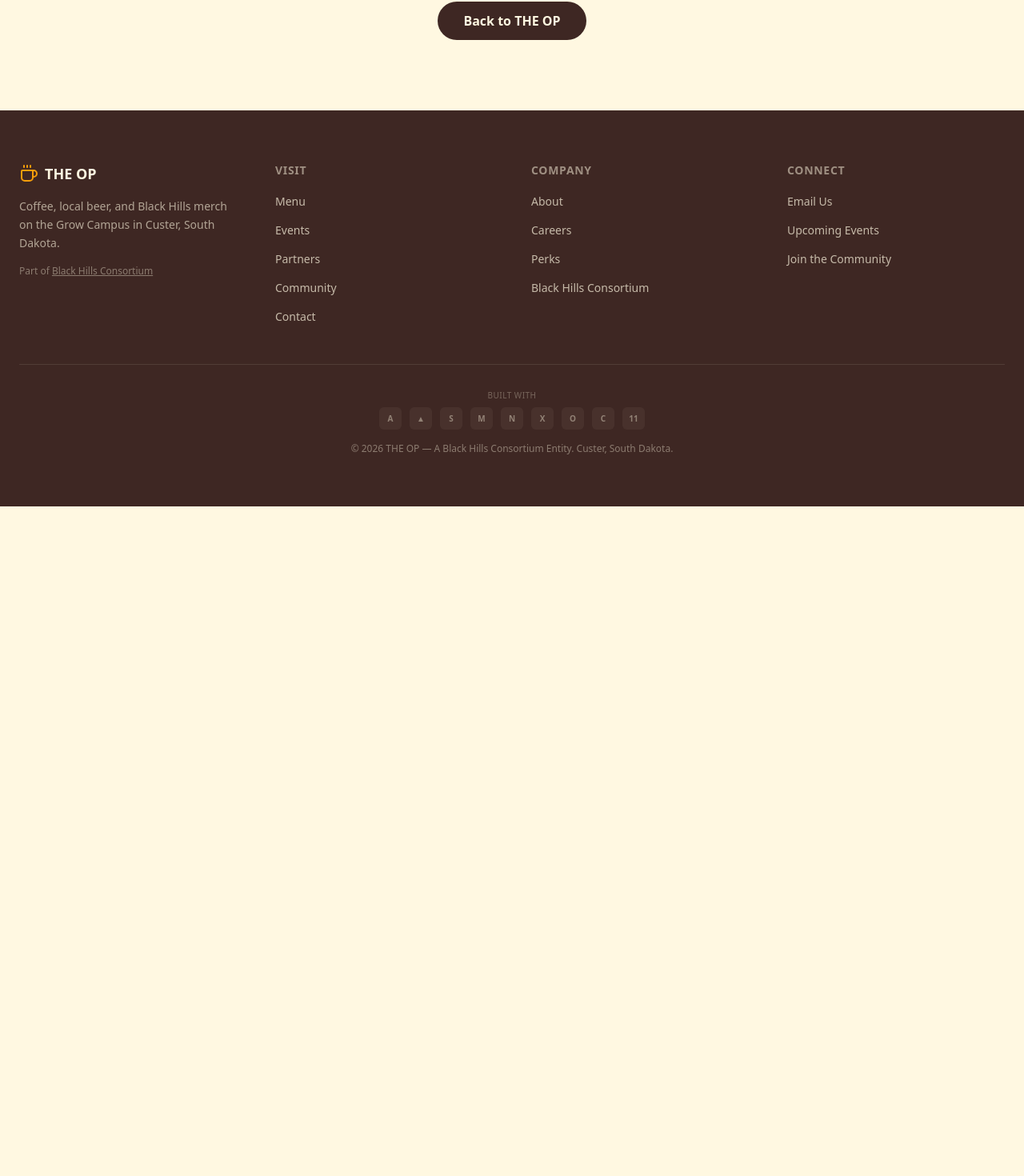
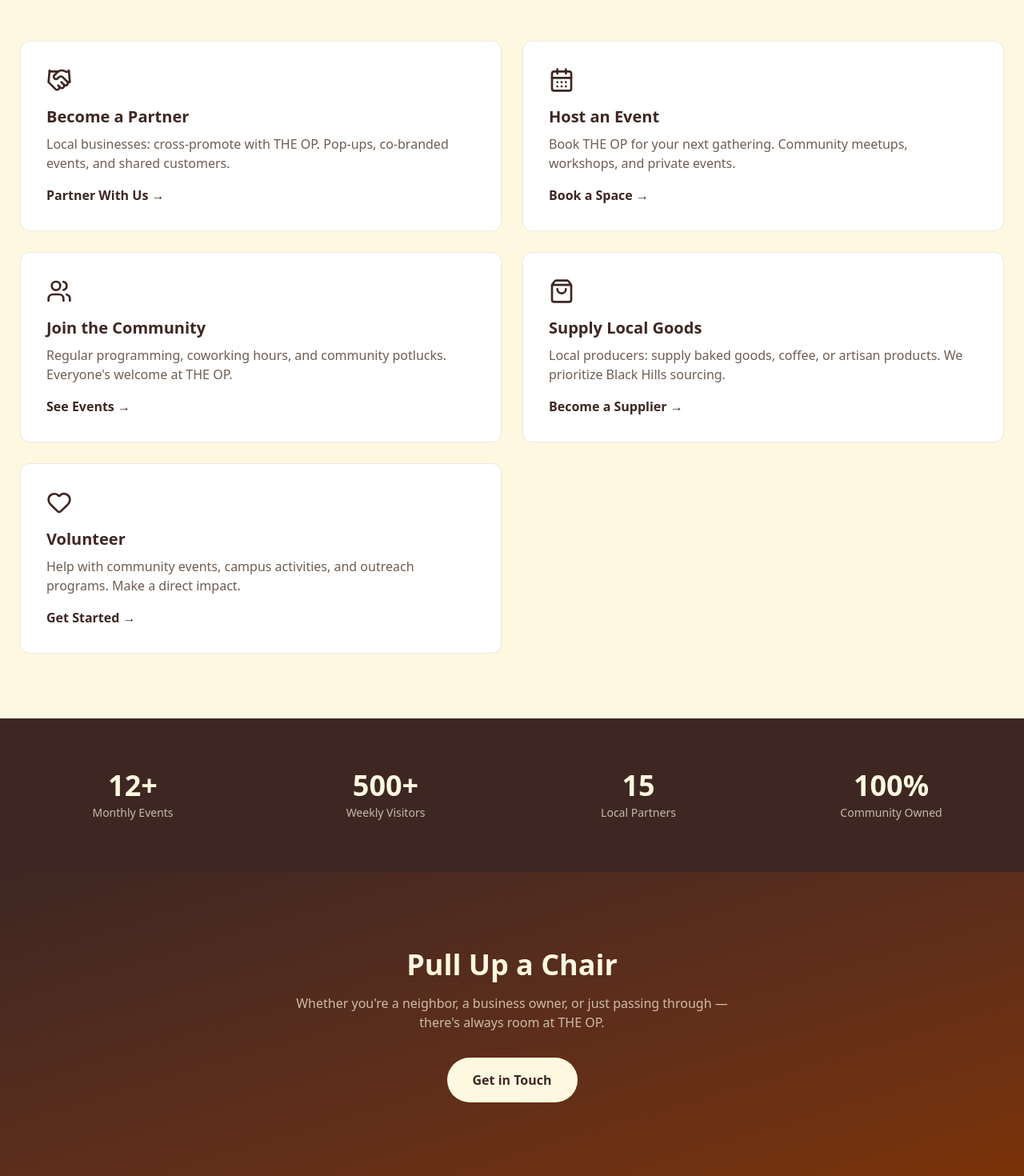
Before and after one commit to mrlukealvarez/the-op, a Next.js app: page /get-involved in a window 1280 px wide. Before the commit this address had no page. Shown: the part 411-1881 px from the top of the page at 80% size. Before the commit the page ends 1044 px from the top, so only its background shows below. Built offline with nearby package versions, Linux system fonts and the light colour scheme.

Commit message:
Sprint 260: Add Get Involved page with 5 involvement paths
Co-Authored-By: Claude Opus 4.6 (1M context) <noreply@anthropic.com>

```diff
--- /dev/null
+++ b/src/app/get-involved/page.tsx
@@ -0,0 +1,156 @@
+"use client";
+
+import Link from "next/link";
+import {
+  Handshake,
+  CalendarDays,
+  Users,
+  ShoppingBag,
+  Heart,
+} from "lucide-react";
+import {
+  FadeIn,
+  AmberShimmer,
+  WarmGlow,
+  ParallaxSection,
+  PulseGlow,
+  ScaleReveal,
+  StaggerContainer,
+  StaggerItem,
+  CountUp,
+} from "@/components/motion";
+
+const involvementCards = [
+  {
+    icon: Handshake,
+    title: "Become a Partner",
+    description:
+      "Local businesses: cross-promote with THE OP. Pop-ups, co-branded events, and shared customers.",
+    cta: "Partner With Us",
+    href: "/contact",
+  },
+  {
+    icon: CalendarDays,
+    title: "Host an Event",
+    description:
+      "Book THE OP for your next gathering. Community meetups, workshops, and private events.",
+    cta: "Book a Space",
+    href: "/contact",
+  },
+  {
+    icon: Users,
+    title: "Join the Community",
+    description:
+      "Regular programming, coworking hours, and community potlucks. Everyone's welcome at THE OP.",
+    cta: "See Events",
+    href: "/events",
+  },
+  {
+    icon: ShoppingBag,
+    title: "Supply Local Goods",
+    description:
+      "Local producers: supply baked goods, coffee, or artisan products. We prioritize Black Hills sourcing.",
+    cta: "Become a Supplier",
+    href: "/contact",
+  },
+  {
+    icon: Heart,
+    title: "Volunteer",
+    description:
+      "Help with community events, campus activities, and outreach programs. Make a direct impact.",
+    cta: "Get Started",
+    href: "/contact",
+  },
+];
+
+const stats = [
+  { end: 12, suffix: "+", label: "Monthly Events" },
+  { end: 500, suffix: "+", label: "Weekly Visitors" },
+  { end: 15, suffix: "", label: "Local Partners" },
+  { end: 100, suffix: "%", label: "Community Owned" },
+];
+
+export default function GetInvolvedPage() {
+  return (
+    <>
+      {/* Hero */}
+      <ParallaxSection className="bg-cream px-6 py-24">
+        <div className="mx-auto max-w-7xl text-center">
+          <FadeIn>
+            <h1 className="mb-4 text-4xl font-bold text-espresso md:text-5xl">
+              Get <AmberShimmer>Involved</AmberShimmer>
+            </h1>
+            <p className="mx-auto max-w-2xl text-lg text-warm-gray">
+              THE OP is more than a cafe — it&apos;s a community hub. Here&apos;s
+              how you can be part of it.
+            </p>
+          </FadeIn>
+        </div>
+      </ParallaxSection>
+
+      {/* Involvement Cards */}
+      <section className="px-6 py-20">
+        <div className="mx-auto max-w-7xl">
+          <StaggerContainer className="grid grid-cols-1 gap-6 md:grid-cols-2">
+            {involvementCards.map((card) => (
+              <StaggerItem key={card.title}>
+                <WarmGlow className="h-full rounded-xl">
+                  <div className="h-full rounded-xl border border-espresso/10 bg-white p-8">
+                    <card.icon className="mb-4 h-8 w-8 text-espresso" />
+                    <h3 className="mb-2 text-xl font-bold text-espresso">
+                      {card.title}
+                    </h3>
+                    <p className="mb-4 text-warm-gray">{card.description}</p>
+                    <Link
+                      href={card.href}
+                      className="font-semibold text-espresso hover:underline"
+                    >
+                      {card.cta} &rarr;
+                    </Link>
+                  </div>
+                </WarmGlow>
+              </StaggerItem>
+            ))}
+          </StaggerContainer>
+        </div>
+      </section>
+
+      {/* Stats Bar */}
+      <section className="bg-espresso px-6 py-16">
+        <div className="mx-auto grid max-w-7xl grid-cols-2 gap-8 md:grid-cols-4">
+          {stats.map((stat) => (
+            <div key={stat.label} className="text-center">
+              <CountUp
+                end={stat.end}
+                suffix={stat.suffix}
+                className="text-4xl font-bold text-cream"
+              />
+              <p className="mt-1 text-sm text-cream/70">{stat.label}</p>
+            </div>
+          ))}
+        </div>
+      </section>
+
+      {/* CTA */}
+      <ScaleReveal>
+        <section className="bg-gradient-to-br from-espresso to-amber-900 px-6 py-24 text-center">
+          <h2 className="mb-4 text-3xl font-bold text-cream md:text-4xl">
+            Pull Up a Chair
+          </h2>
+          <p className="mx-auto mb-8 max-w-xl text-cream/70">
+            Whether you&apos;re a neighbor, a business owner, or just passing
+            through — there&apos;s always room at THE OP.
+          </p>
+          <PulseGlow className="inline-block rounded-full">
+            <Link
+              href="/contact"
+              className="inline-flex rounded-full bg-cream px-8 py-4 font-bold text-espresso transition-colors hover:bg-cream/90"
+            >
+              Get in Touch
+            </Link>
+          </PulseGlow>
+        </section>
+      </ScaleReveal>
+    </>
+  );
+}
--- a/src/components/site-header.tsx
+++ b/src/components/site-header.tsx
@@ -12,6 +12,7 @@ const navLinks = [
   { href: "/community", label: "Community" },
   { href: "/careers", label: "Careers" },
   { href: "/perks", label: "Perks" },
+  { href: "/get-involved", label: "Get Involved" },
   { href: "/about", label: "About" },
   { href: "/contact", label: "Contact" },
 ];
```
